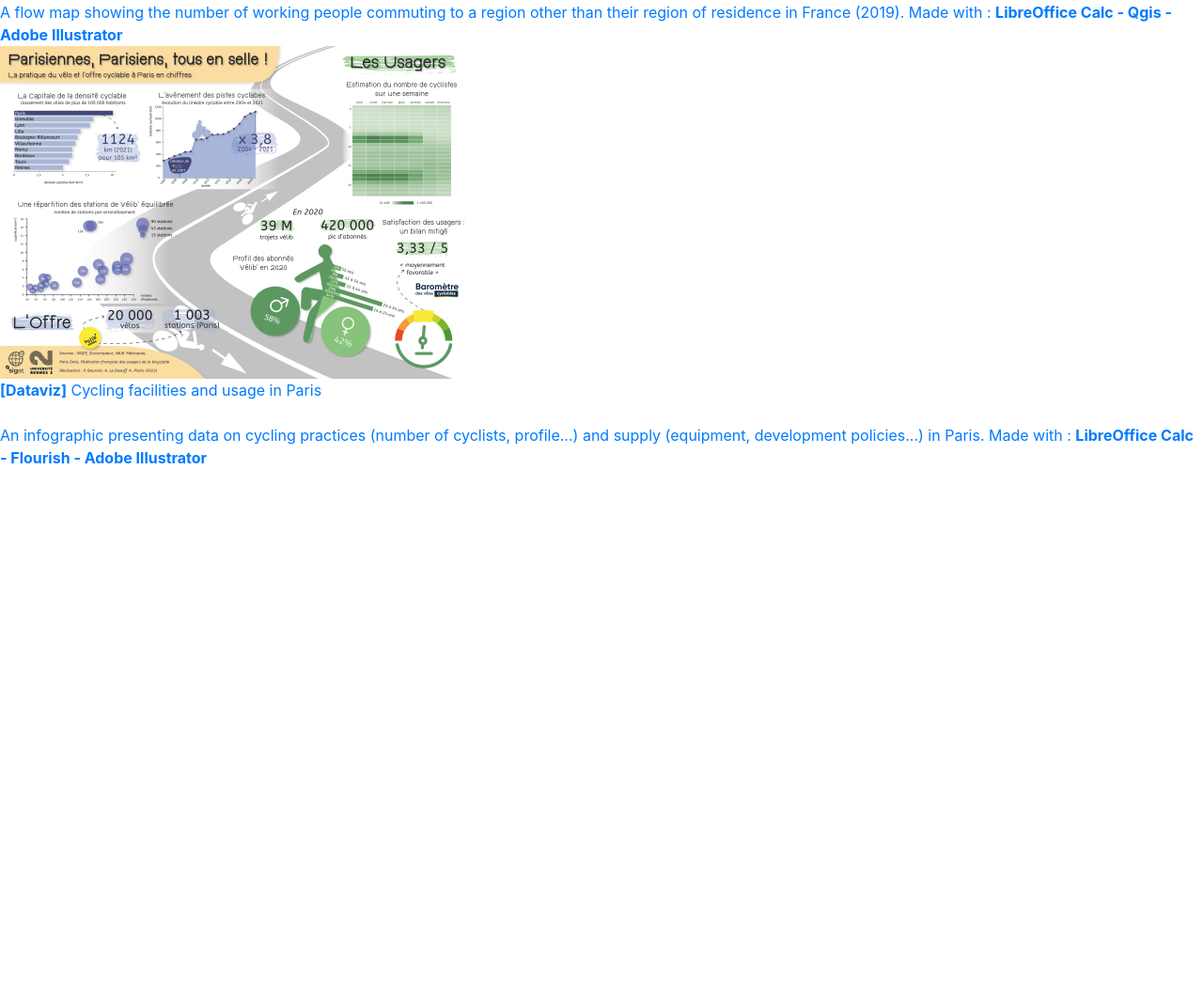
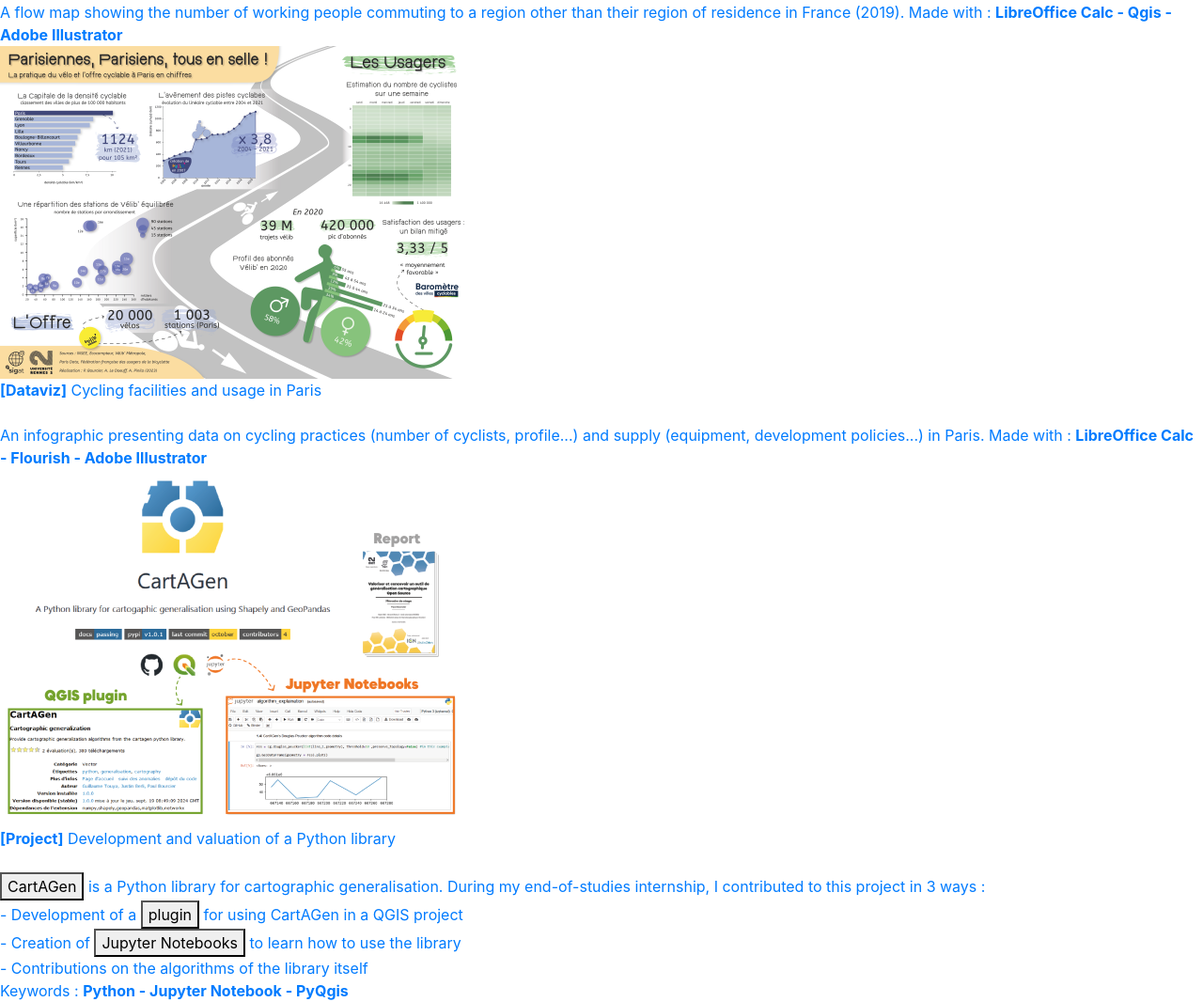
Before and after one commit to gowestmen/website, a website with bundled scripts: page index.html in a window 1280 px wide. Shown: the part 2450-3516 px from the top of the page at 94% size. Before the commit the page ends 2949 px from the top, so only its background shows below. Built offline with nearby package versions, Linux system fonts and the light colour scheme; a script that the page names is missing; a web font is replaced by a local one.

Commit message:
adding cg project in gallery

```diff
--- a/css_file.css
+++ b/css_file.css
@@ -445,6 +445,7 @@
 .section_2 a img {
     width: 200px;
     height: auto;
+    margin: 20px;
 }
 
 .pswp__custom-caption {
--- a/index.html
+++ b/index.html
@@ -68,6 +68,18 @@
         <br> <br>An infographic presenting data on cycling practices (number of cyclists, profile...) and supply (equipment, development policies...) in Paris. Made with : <b> LibreOffice Calc - Flourish - Adobe Illustrator </b>
       </div>
     </a>
+
+    <a href="images/project_1.png" data-pswp-width="1866" data-pswp-height="1421" target="_blank">
+      <img src="images/project_1_thumbnail.png" alt="" />
+      <div class="hidden-caption-content"> <b>[Project]</b> Development and valuation of a Python library
+        <br> <br> <button onclick="window.open('https://cartagen.readthedocs.io/en/latest/', '_blank')">CartAGen</button> is a Python library for cartographic generalisation. During my end-of-studies internship, I contributed to this project in 3 ways :
+        <br> - Development of a <button onclick="window.open('https://plugins.qgis.org/plugins/cartagen4qgis/#plugin-details', '_blank')">plugin</button> for using CartAGen in a QGIS project
+        <br> - Creation of <button onclick="window.open('https://github.com/LostInZoom/cartagen-notebooks', '_blank')">Jupyter Notebooks</button> to learn how to use the library
+        <br> - Contributions on the algorithms of the library itself
+        <br>Keywords : <b> Python - Jupyter Notebook - PyQgis </b>
+      </div>
+    </a>
+
       </div>
   </div>
 
```
Also changed, not shown: images/project_1.png (added), images/project_1_thumbnail.png (added).
